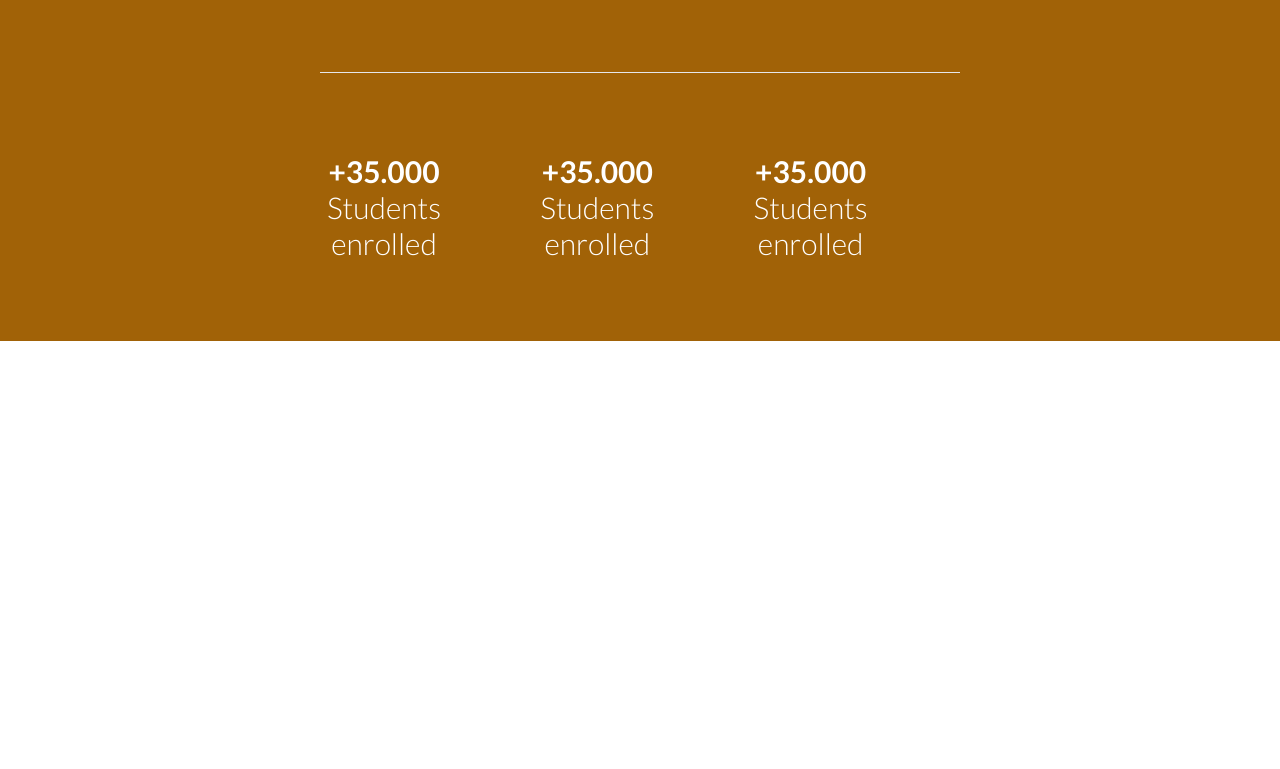
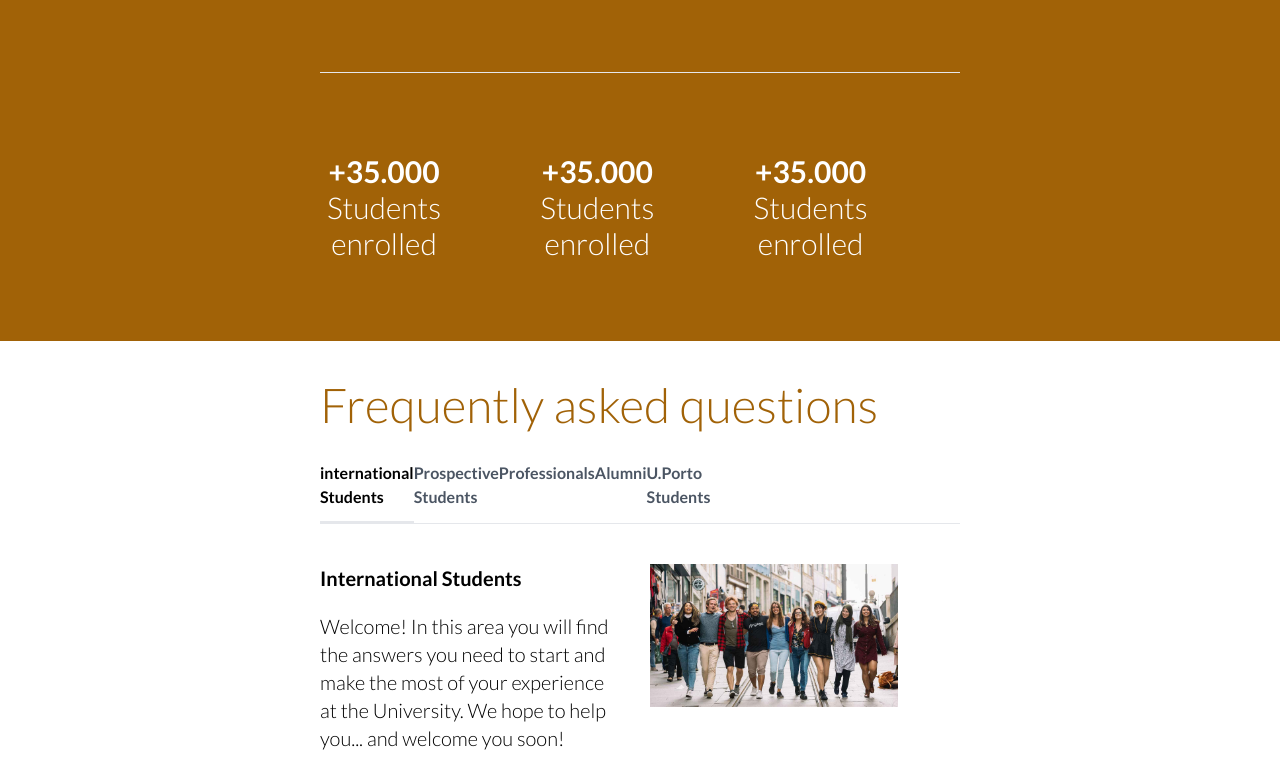
Before and after one commit to InshutiSouvede/cloning_gate, a website: page src/index.html in a window 1280 px wide. Shown: the part 3290-4059 px from the top of the page. Before the commit the page ends 3671 px from the top, so only its background shows below. Drawn offline with Linux system fonts and the light colour scheme.

Commit message:
frequently asked questions

```diff
--- a/src/index.html
+++ b/src/index.html
@@ -198,7 +198,7 @@
             </div>
         </div>
     </div>
-    <!-- Figures section -->
+    <!-- Enrolment stats section -->
     <div class="pl-20 py-20 my-10 xl:px-80 bg-yellow-700 text-white">
         <div id="alert" class="mb-20 grid grid-cols-[25%_50%_25%]">
             <div></div>
@@ -228,6 +228,29 @@
             </div>
         </div>
     </div>
+    <!-- Frequently asked questions -->
+    <div class="px-5 xl:px-80">
+        <p class="text-yellow-700 font-light text-5xl">Frequently asked questions</p>
+        <div class=" mt-5 flex cursor-pointer flex-row justify-between w-3/5">
+            <h3 class="font-semibold border-b-2 hover:border-b-2 hover:border-b-black py-3">international Students</h3>
+            <h3 class="font-semibold text-gray-600 hover:border-b-2 hover:border-b-black py-3 hover:text-black">Prospective Students</h3>
+            <h3 class="font-semibold text-gray-600 hover:border-b-2 hover:border-b-black py-3 hover:text-black">Professionals</h3>
+            <h3 class="font-semibold text-gray-600 hover:border-b-2 hover:border-b-black py-3 hover:text-black">Alumni</h3>
+            <h3 class="font-semibold text-gray-600 hover:border-b-2 hover:border-b-black py-3 hover:text-black">U.Porto Students</h3>
+        </div>
+        <hr>
+        <div class="mt-10 grid grid-cols-2 gap-5">
+            <div class="flex flex-col gap-5 text-xl font-light mr-5">
+                <h1 class="font-semibold">International Students</h1>
+                <p>Welcome! In this area you will find the answers you need to start and make the most of your experience at the University. We hope to help you... and welcome you soon!</p>
+                <div class="flex gap-5">
+                    <p class="text-yellow-700">See More </p>
+                    <img src="./images/ChevronRightLittle.svg" alt="" class="h-5 w-5 rounded-full bg-yellow-700 text-white mt-1">
+                </div>
+            </div>
+            <img class="w-full xl:w-4/5" src="./images/gate-estudantes-internacionais.format-jpeg.jpg" alt="">
+        </div>
+    </div>
 </body>
 
 </html>
```
Also changed, not shown: src/output.css.
